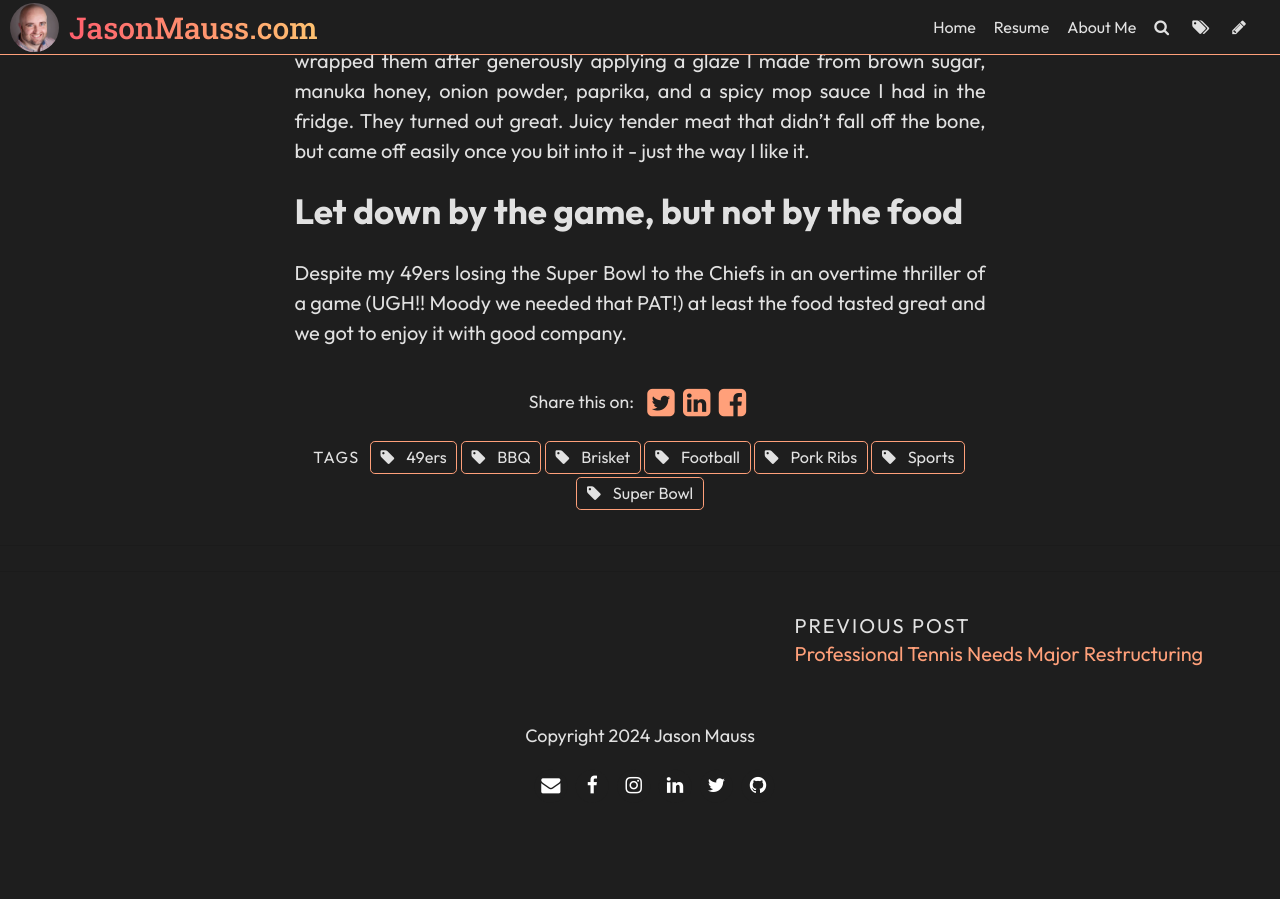
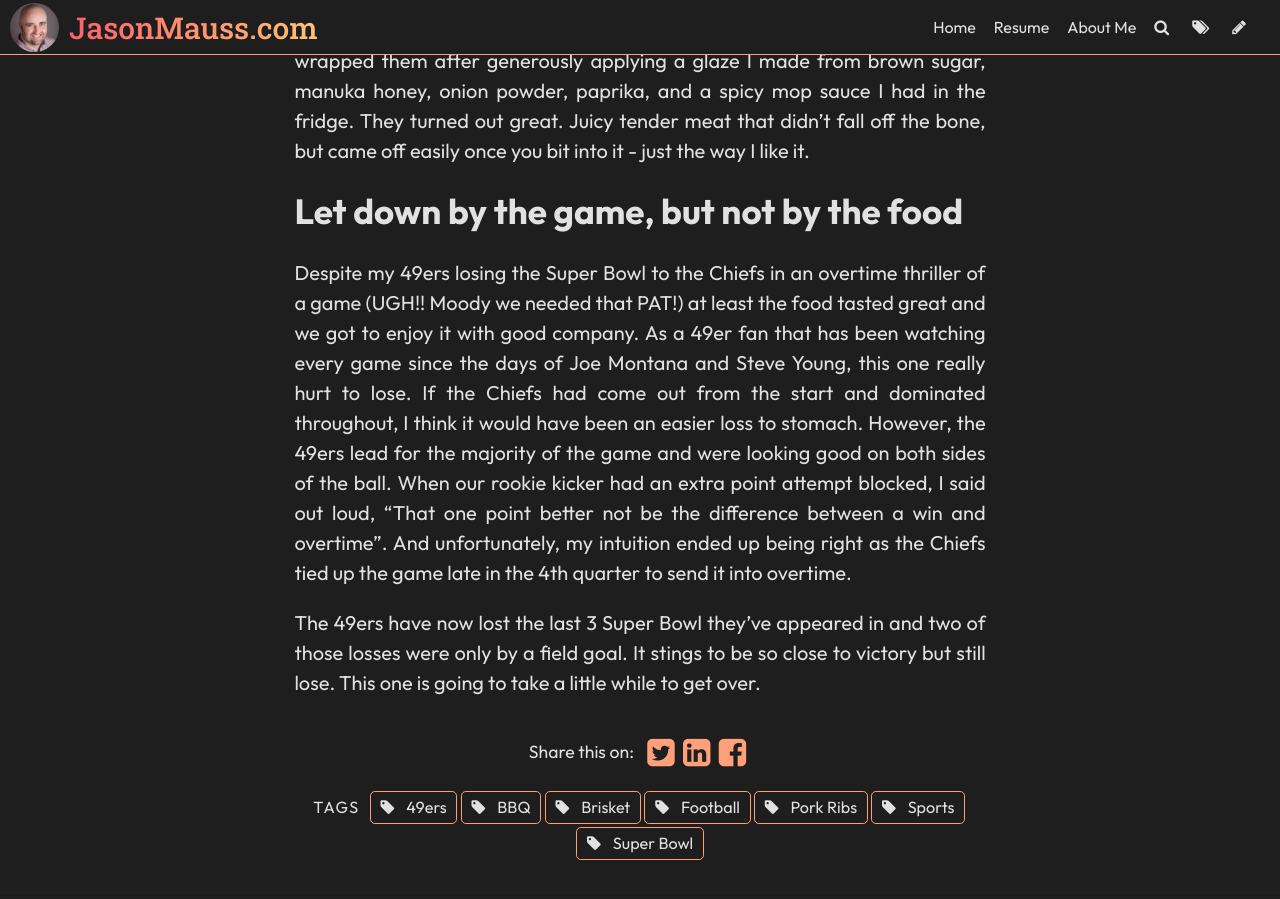
Before and after one commit to jasonmauss/jasonmaussblog, a Jekyll site: the page built from _posts/2024-02-15-when-the-bbq-was-better-than-the-game.md, in a window 1280 px wide and 900 px high, scrolled down 1082 px. Built offline with Jekyll 4.4.1, drawn with Linux system fonts in a browser that asks for light colours; some web fonts are replaced; comment, search, counter and statistics services are not loaded; before the commit the page ends 1915 px from its top, so only the background shows below that.

Commit message:
Update Post “2024-02-15-when-the-bbq-was-better-than-the-game”

```diff
--- a/_posts/2024-02-15-when-the-bbq-was-better-than-the-game.md
+++ b/_posts/2024-02-15-when-the-bbq-was-better-than-the-game.md
@@ -23,4 +23,6 @@ The baby back ribs were much easier on all counts - hardly any trimming needed,
 
 ## Let down by the game, but not by the food
 
-Despite my 49ers losing the Super Bowl to the Chiefs in an overtime thriller of a game (UGH!! Moody we needed that PAT!) at least the food tasted great and we got to enjoy it with good company.
+Despite my 49ers losing the Super Bowl to the Chiefs in an overtime thriller of a game (UGH!! Moody we needed that PAT!) at least the food tasted great and we got to enjoy it with good company. As a 49er fan that has been watching every game since the days of Joe Montana and Steve Young, this one really hurt to lose. If the Chiefs had come out from the start and dominated throughout, I think it would have been an easier loss to stomach. However, the 49ers lead for the majority of the game and were looking good on both sides of the ball. When our rookie kicker had an extra point attempt blocked, I said out loud, "That one point better not be the difference between a win and overtime". And unfortunately, my intuition ended up being right as the Chiefs tied up the game late in the 4th quarter to send it into overtime.
+
+The 49ers have now lost the last 3 Super Bowl they've appeared in and two of those losses were only by a field goal. It stings to be so close to victory but still lose. This one is going to take a little while to get over.
```
